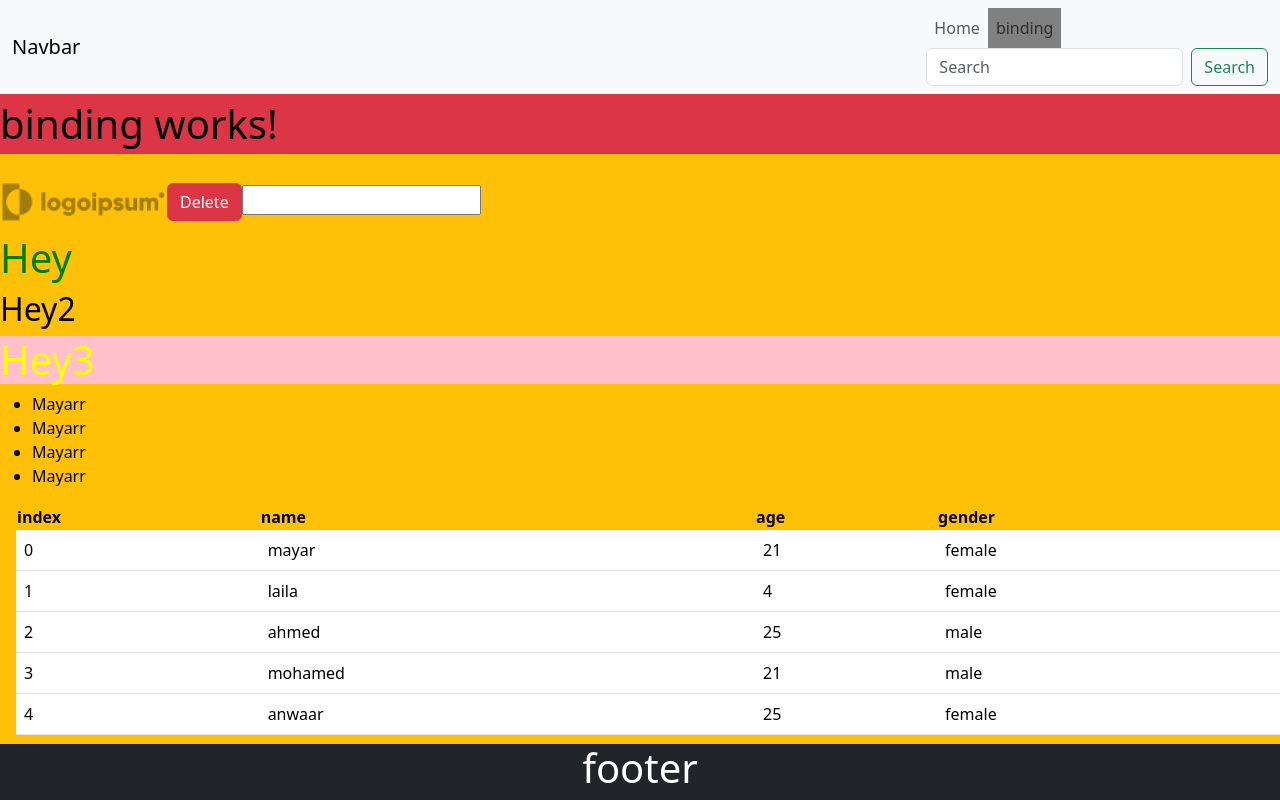
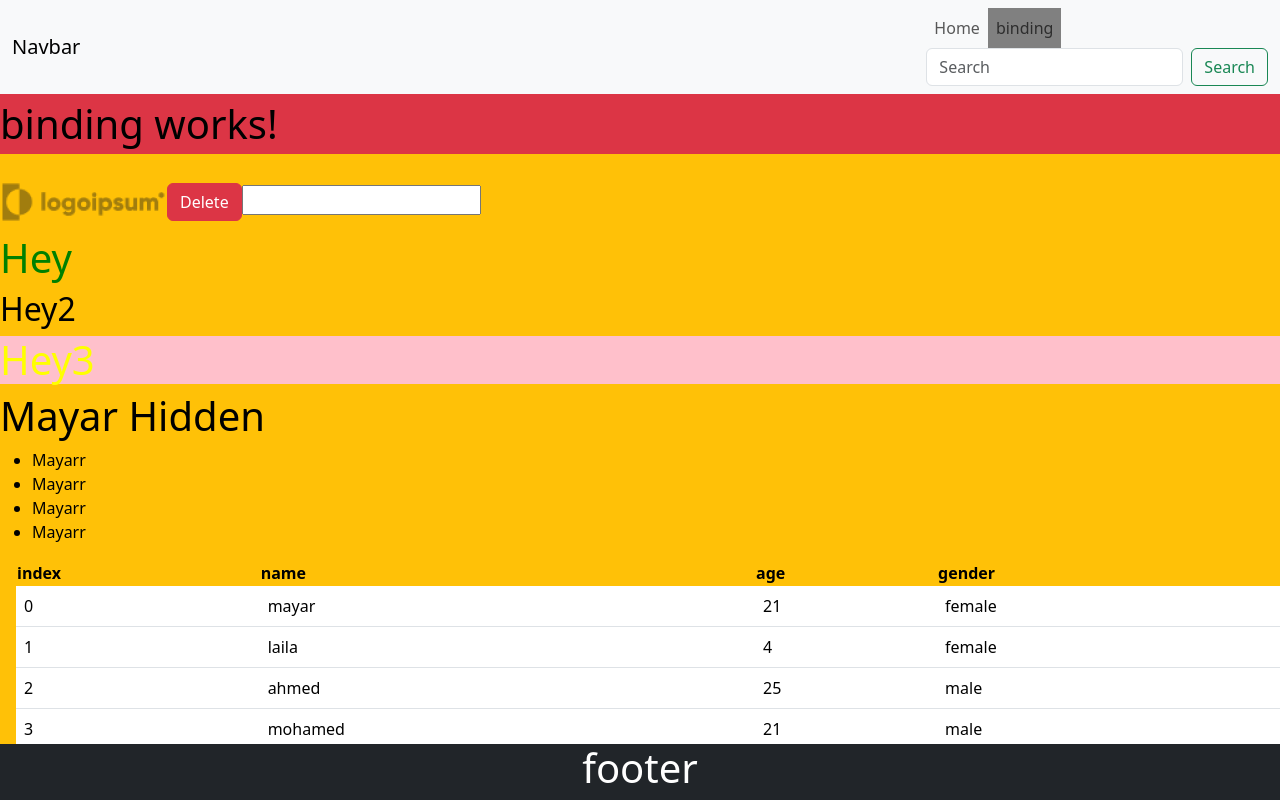
Before and after one commit to Mayar-Fawzy/Project1, an Angular app: page /binding in a window 1280 px wide. Shown: the top 800 px of the page. Built offline with nearby package versions, Linux system fonts and the light colour scheme.

Commit message:
Servies User

```diff
--- a/src/app/app-routing.module.ts
+++ b/src/app/app-routing.module.ts
@@ -12,8 +12,8 @@ const routes: Routes = [
   {path:'home',component:HomeComponent},
   {path:'binding',component:BindingComponent ,
     children:[
-       {path:'web',component:WebComponent},
-      {path:'mobile',component:MobileComponent}
+        { path:'web',component:WebComponent},
+      { path:'mobile',component:MobileComponent}
     ]
   },
   {path:'**',component:NotFoundComponent}
--- a/src/app/app.module.ts
+++ b/src/app/app.module.ts
@@ -20,7 +20,7 @@ import { MobileComponent } from './mobile/mobile.component';
       NotFoundComponent,
 
       MobileComponent,
-             WebComponent
+       WebComponent
   ],
   imports: [
     BrowserModule,
--- a/src/app/binding/binding.component.html
+++ b/src/app/binding/binding.component.html
@@ -7,13 +7,18 @@
 <h2 [class.bg-danger]="productPrice==100">Hey2</h2>
 <h1 [style]="productPrice<100?mainStyle:SecondStyle">Hey3</h1>
 
- <!-- <ng-templete #maybe>
-  <h1>Mayar Hidden</h1>
- </ng-templete>
 
+<!-- *ngIf -->
+<ng-template #maybe>
+    <h1>Mayar Hidden</h1>
+   </ng-template>
  <div *ngIf="productPrice>110 ; else maybe">
     <h1>hey</h1>
- </div> -->
+ </div>
+
+
+
+
  <!-- *ngfor -->
  <ul>
     <li *ngFor="let Friend of Friendes">Mayarr</li>
@@ -26,8 +31,9 @@
         <th>gender</th>
     </thead>
     <tbody>
-        <tr *ngFor="let user of users; let i =index; let isEven = even;"
-        [style.backgroundColor]="isEven? '#00008b':' ' ">
+
+        <tr *ngFor="let user of Users; let i =index; let isEven = even;"
+        [style.backgroundColor]="isEven ? '#09c' : ''">
             <td>
                 {{i}}
             </td>
--- a/src/app/binding/binding.component.ts
+++ b/src/app/binding/binding.component.ts
@@ -1,5 +1,7 @@
 import { Component } from '@angular/core';
+import { ServiesService } from '../servies.service';
 import { Users } from '../users';
+
 
 @Component({
   selector: 'app-binding',
@@ -19,14 +21,15 @@ export class BindingComponent {
     SecondStyle='font-size:150px; color:blue;'
     Friendes:string[]=["mayar","mona","laila","malk"];
 
-    constructor(){}
+    Users:Users[]=[];
+    constructor(_userService:ServiesService ){
+      this.Users=_userService.users;
+    }
 
-     users:Users[]=[
-      {namee:'mayar' , age : 21 , gender : 'female'},
-      {namee:'laila' , age : 4 , gender : 'female'},
-      {namee:'ahmed' , age : 25 , gender : 'male'},
-      {namee:'mohamed' , age : 21 , gender : 'male'},
-      {namee:'anwaar' , age : 25 , gender : 'female'},
-     ]
+
      CheckAge:number=18;
+    //  Genarics
+     GenaricFun<T>(param: T): T {
+      return param;
+    }
 }
--- /dev/null
+++ b/src/app/servies.service.ts
@@ -0,0 +1,17 @@
+import { Injectable } from '@angular/core';
+import { Users } from './users';
+
+@Injectable({
+  providedIn: 'root'
+})
+export class ServiesService {
+//  SharedData
+users:Users[]=[
+  {namee:'mayar' , age : 21 , gender : 'female'},
+  {namee:'laila' , age : 4 , gender : 'female'},
+  {namee:'ahmed' , age : 25 , gender : 'male'},
+  {namee:'mohamed' , age : 21 , gender : 'male'},
+  {namee:'anwaar' , age : 25 , gender : 'female'},
+ ]
+  constructor() { }
+}
--- a/src/app/web/web.component.ts
+++ b/src/app/web/web.component.ts
@@ -6,5 +6,6 @@ import { Component } from '@angular/core';
   styleUrls: ['./web.component.css']
 })
 export class WebComponent {
+bindingUsers: any;
 
 }
```
Also changed, not shown: src/app/home/home.component.ts (line endings or trailing spaces), src/app/web/web.component.html (line endings or trailing spaces), 1 other file (tests, documents, lock files or other folders).
